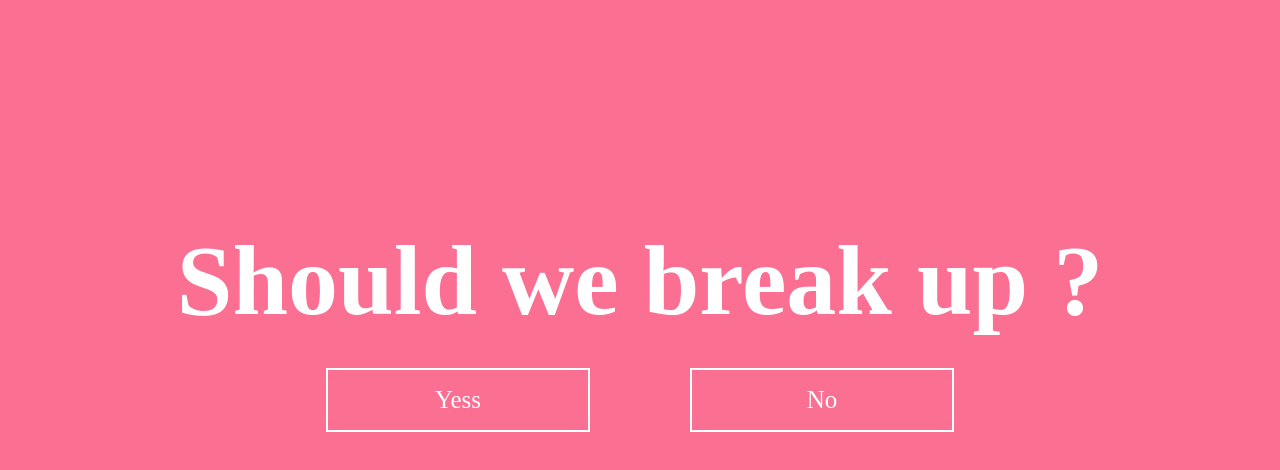
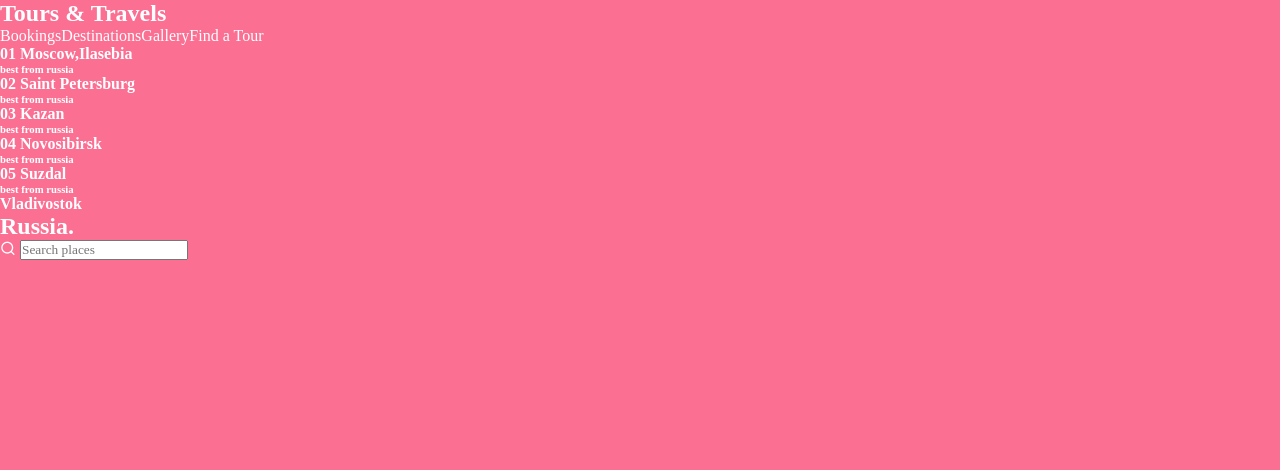
Before and after one commit to SaikatMandal7672/SaikatMandal7672.github.io, a plain HTML site: page index.html in a window 1280 px wide. Drawn offline with nearby package versions, Linux system fonts and the light colour scheme.

Commit message:
Update index.html

```diff
--- a/index.html
+++ b/index.html
@@ -1,23 +1,65 @@
 <!DOCTYPE html>
 <html lang="en">
+
     <head>
         <meta charset="UTF-8">
         <meta name="viewport" content="width=device-width, initial-scale=1.0">
         <title>Document</title>
         <link rel="stylesheet" href="style.css">
+        <link
+    href="https://cdn.jsdelivr.net/npm/remixicon@4.1.0/fonts/remixicon.css"
+    rel="stylesheet"
+/>
     </head>
+
     <body>
-
         <div id="main">
-        <div id="text">
-            <h1>Should we break up ?</h1>
+            <nav>
+                <div id="nav-left">
+                    <h2>Tours & Travels</h2>
                 </div>
-        <div id="options">
-            <div id="button1"><a href="#"></a> </div>
-            <div id="button2"><a href="#"></a> </div>
+                <div id="nav-right">
+                    <a href="#">Bookings</a><a href="#">Destinations</a><a href="#">Gallery</a><a href="#">Find a
+                        Tour</a>
+                </div>
+            </nav>
+            <div id="left">
+                <div class="place">
+                    <h4>01 Moscow,Ilasebia</h4>
+                    <h6>best from russia</h6>
                 </div>
 
+                <div class="place">
+                    <h4>02 Saint Petersburg</h4>
+                    <h6>best from russia</h6>
                 </div>
 
+                <div class="place">
+                    <h4>03 Kazan</h4>
+                    <h6>best from russia</h6>
+                </div>
+
+                <div class="place">
+                    <h4>04 Novosibirsk</h4>
+                    <h6>best from russia</h6>
+                </div>
+
+                <div class="place">
+                    <h4>05 Suzdal</h4>
+                    <h6>best from russia</h6>
+                </div>
+            </div>
+            <div id="right">
+                <div id="right-text">
+                    <h4> Vladivostok</h4>
+                    <h2>Russia.</h2>
+                    <div id="input">
+                        <i class="ri-search-line"></i>
+                        <input type="text" placeholder="Search places">
+                    </div>
+                </div>
+            </div>
+        </div>
     </body>
+
 </html>
```
Lines whose indentation alone changed are shown as unchanged.
